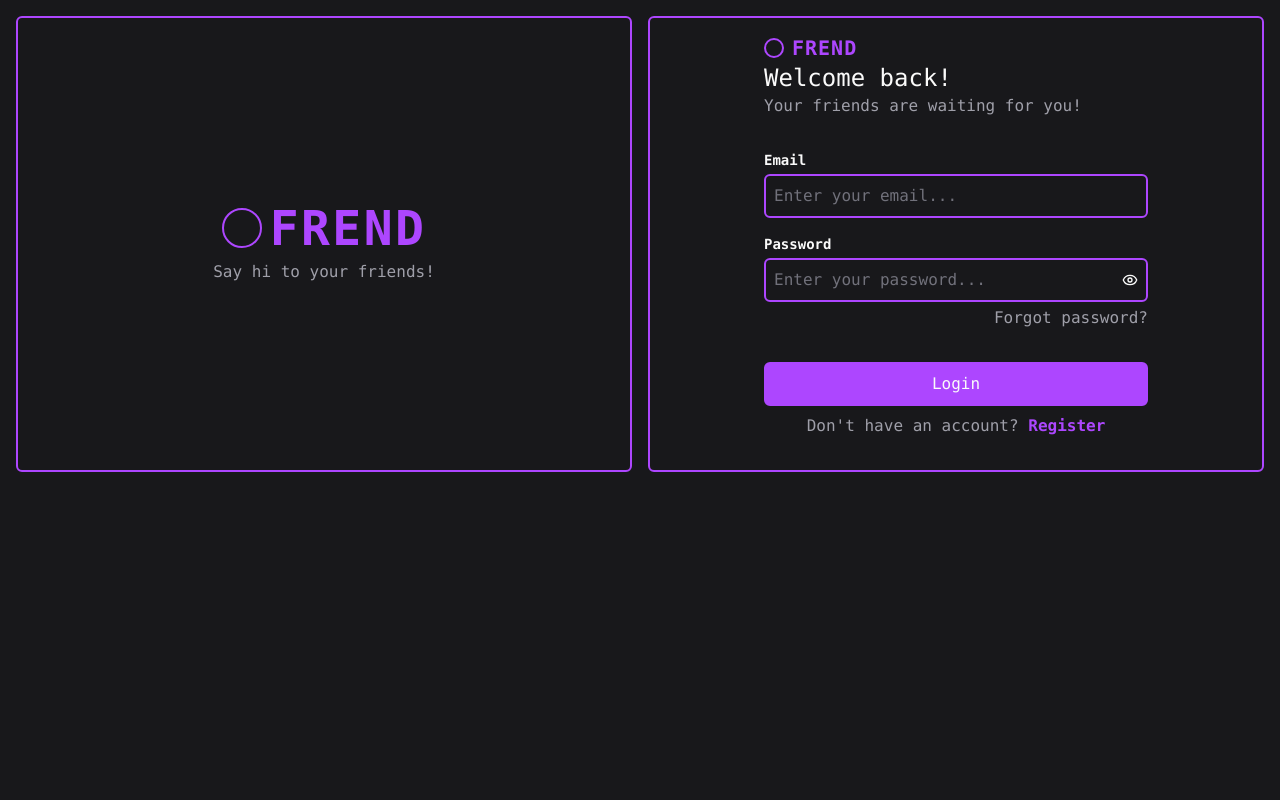
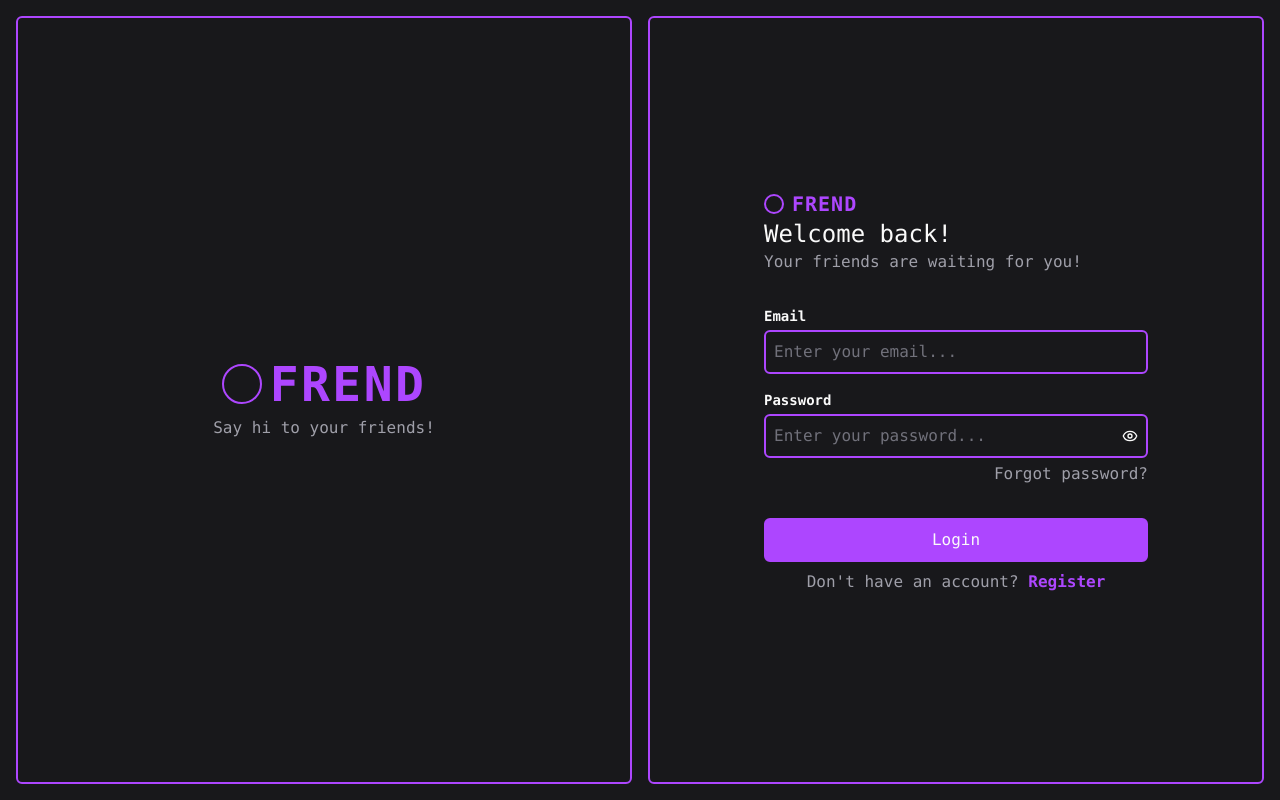
Before and after one commit to TonuCristi/frend-chat-app-fe, a React (Vite) app: page /login in a window 1280 px wide. Built offline with nearby package versions, Linux system fonts and the light colour scheme; no server answers; a web font is replaced by a local one.

Commit message:
fix: auth layout height bug

```diff
--- a/src/components/common/AuthLayout.tsx
+++ b/src/components/common/AuthLayout.tsx
@@ -25,7 +25,7 @@ export default function AuthLayout() {
   }
 
   return (
-    <div className="grid w-full grid-cols-1 gap-4 p-4 md:grid-cols-2">
+    <div className="grid min-h-dvh w-full grid-cols-1 gap-4 p-4 md:grid-cols-2">
       <div className="border-primary hidden flex-col items-center justify-center gap-2 rounded-md border-2 p-4 md:flex">
         <div className="flex items-center gap-2">
           <span className="border-primary h-10 w-10 rounded-full border-2"></span>
```
